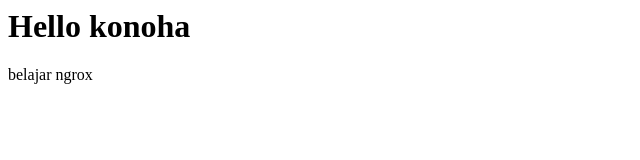
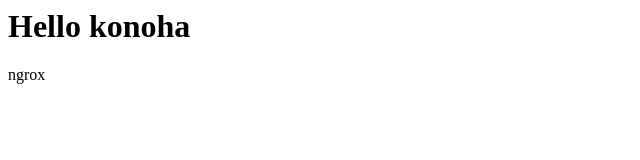
Before and after one commit to Gilangggg9/nginx-repo, a plain HTML site: page index.html in a window 1280 px wide. Shown: the full height of the page, 0-640 px from the left. Drawn offline with Linux system fonts and the light colour scheme.

Commit message:
Update index.html

```diff
--- a/index.html
+++ b/index.html
@@ -1,2 +1,2 @@
 <h1>Hello konoha</h1>
-<p> belajar ngrox</p>
+<p> ngrox</p>
```
